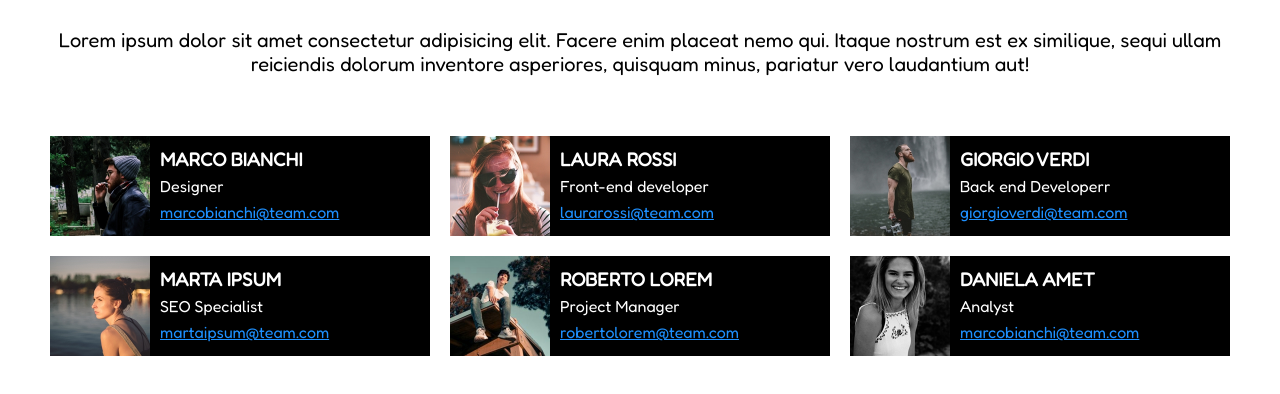
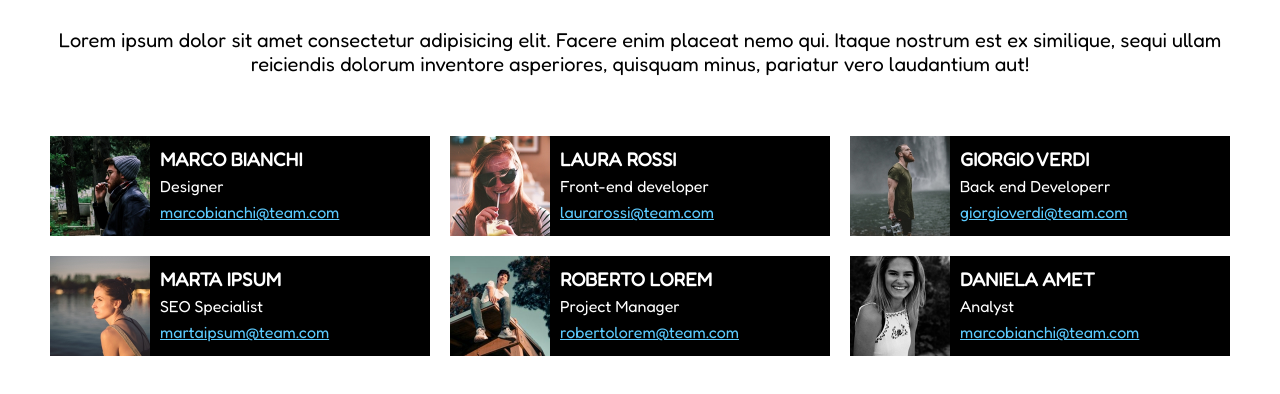
Before and after one commit to Riccardo-Laurenti/html-css-float, a plain HTML site: page index.html in a window 1280 px wide. Shown: the part 120-514 px from the top of the page. Drawn offline with Linux system fonts and the light colour scheme.

Commit message:
add color --> a

```diff
--- a/css/style.css
+++ b/css/style.css
@@ -34,7 +34,7 @@ p {
 
 
 a {
-    color: dodgerblue;
+    color: rgb(92, 203, 255);
 }
 
 
```
